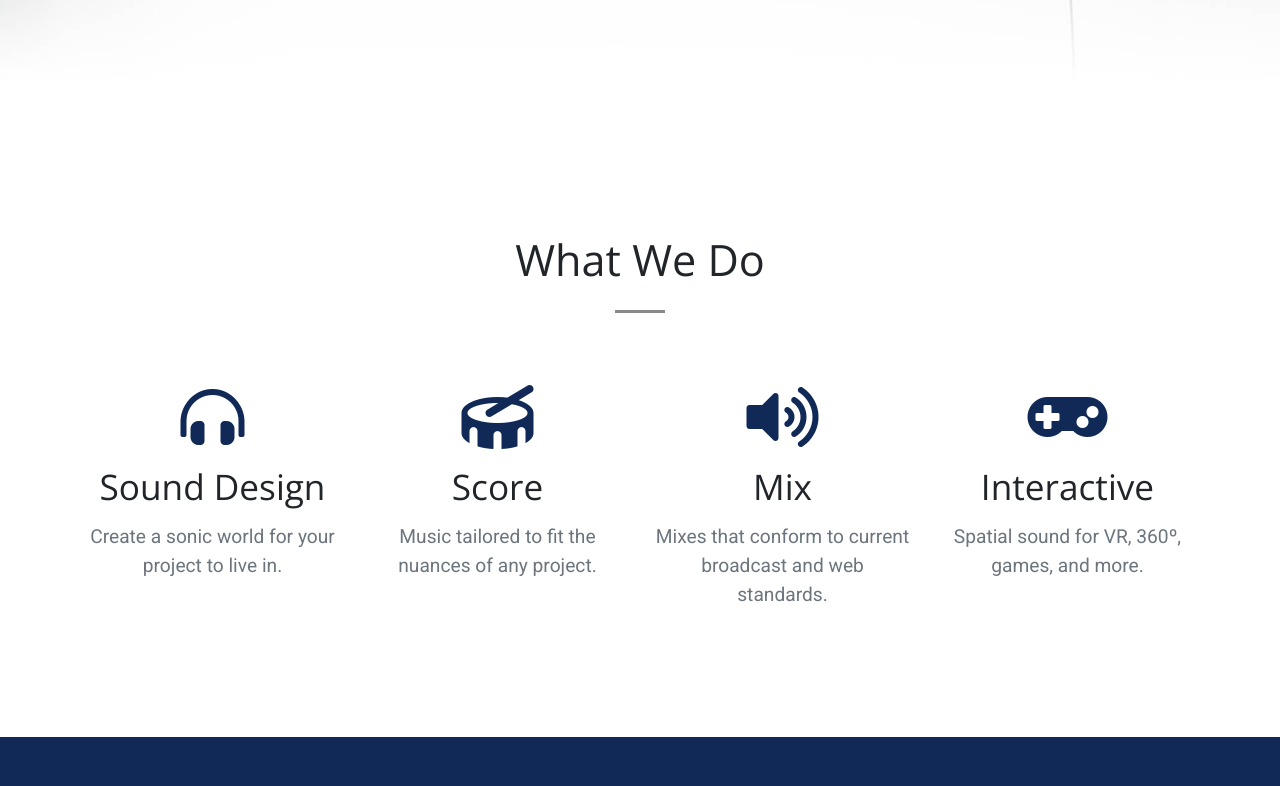
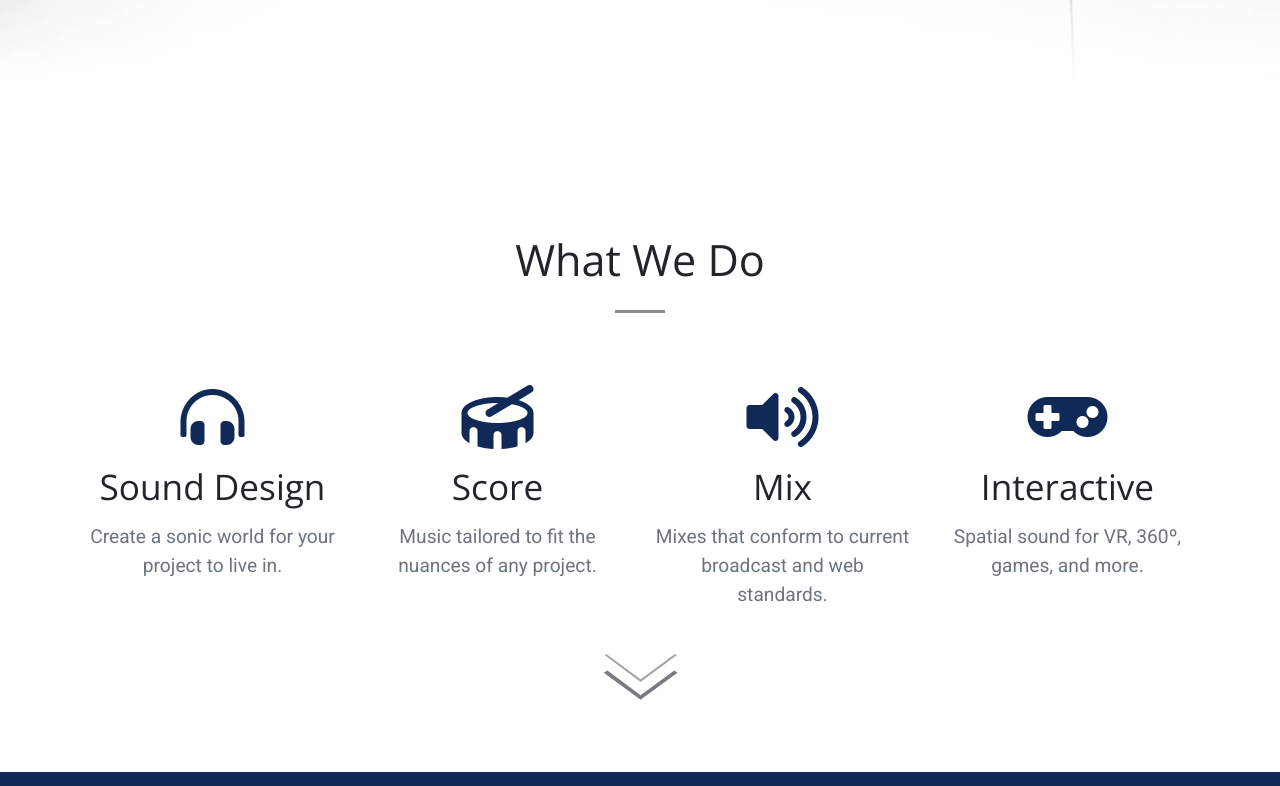
Before and after one commit to drewsiner/drewsiner.github.io, a website: page index.html in a window 1280 px wide. Shown: the part 694-1480 px from the top of the page. Drawn offline with nearby package versions, Linux system fonts and the light colour scheme.

Commit message:
New arrow

```diff
--- a/css/creative.css
+++ b/css/creative.css
@@ -2,7 +2,8 @@
 * Start Bootstrap - Creative v5.0.1 (https://startbootstrap.com/template-overviews/creative)
 * Copyright 2013-2018 Start Bootstrap
 * Licensed under MIT (https://github.com/BlackrockDigital/startbootstrap-creative/blob/master/LICENSE)
-*/body,html{
+*/
+body,html{
 	width:100%;
 	height:100%
 	}
@@ -492,6 +493,29 @@ polygon.arrow-top {
           transform: translateY(18px);
 }
 
+
+
+#more-arrows-services {
+  width: 75px;
+  height: 65px;
+  margin-top: 30px;
+  margin-bottom: -55px;
+}
+#more-arrows-services:hover polygon {
+  fill: #102956;
+  -webkit-transition: all .2s ease-in;
+  transition: all .2s ease-in;
+}
+#more-arrows-services:hover polygon.arrow-bottom {
+  -webkit-transform: translateY(-18px);
+          transform: translateY(-18px);
+}
+#more-arrows-services:hover polygon.arrow-top {
+  -webkit-transform: translateY(18px);
+          transform: translateY(18px);
+}
+
+
 #about polygon {
   fill: rgba(255,255,255,.7);
   -webkit-transition: all .2s ease-out;
@@ -573,3 +597,11 @@ transition: all 0.4s ease 0s;
 	font-size: 1.37em;
 	font-weight: 300;
 }
+
+#services {
+	margin-bottom: -20px;
+}
+
+.btn-center {
+	padding-top: 15px;
+}
--- a/index.html
+++ b/index.html
@@ -101,6 +101,7 @@
 
     <!--Services-->
     <section id="services">
+
       <div class="container">
         <div class="row">
           <div class="col-lg-12 text-center">
@@ -139,11 +140,25 @@
               <h3 class="mb-3">Interactive</h3>
               <p class="text-muted mb-0">Spatial sound for VR, 360º, games, and more. </p>
             </div>
+          </div>
+        </div>
+      </div>
 
+      <div class="container">
+        <div class="row">
+          <div class="col-lg-12 col-md-12 mx-auto text-center">
+            <div class="btn-center">
+            <a class="js-scroll-trigger" href="#about">
+            <div class="content arrow-intro">
+              <svg id="more-arrows-services">
+                <polygon class="arrow-top" points="37.6,27.9 1.8,1.3 3.3,0 37.6,25.3 71.9,0 73.7,1.3 "/>
+                <polygon class="arrow-middle" points="37.6,45.8 0.8,18.7 4.4,16.4 37.6,41.2 71.2,16.4 74.5,18.7 "/>
+              </svg>
+            </div>
+            </a>
+            </div>
           </div>
-
         </div>
-
       </div>
 
 
```
